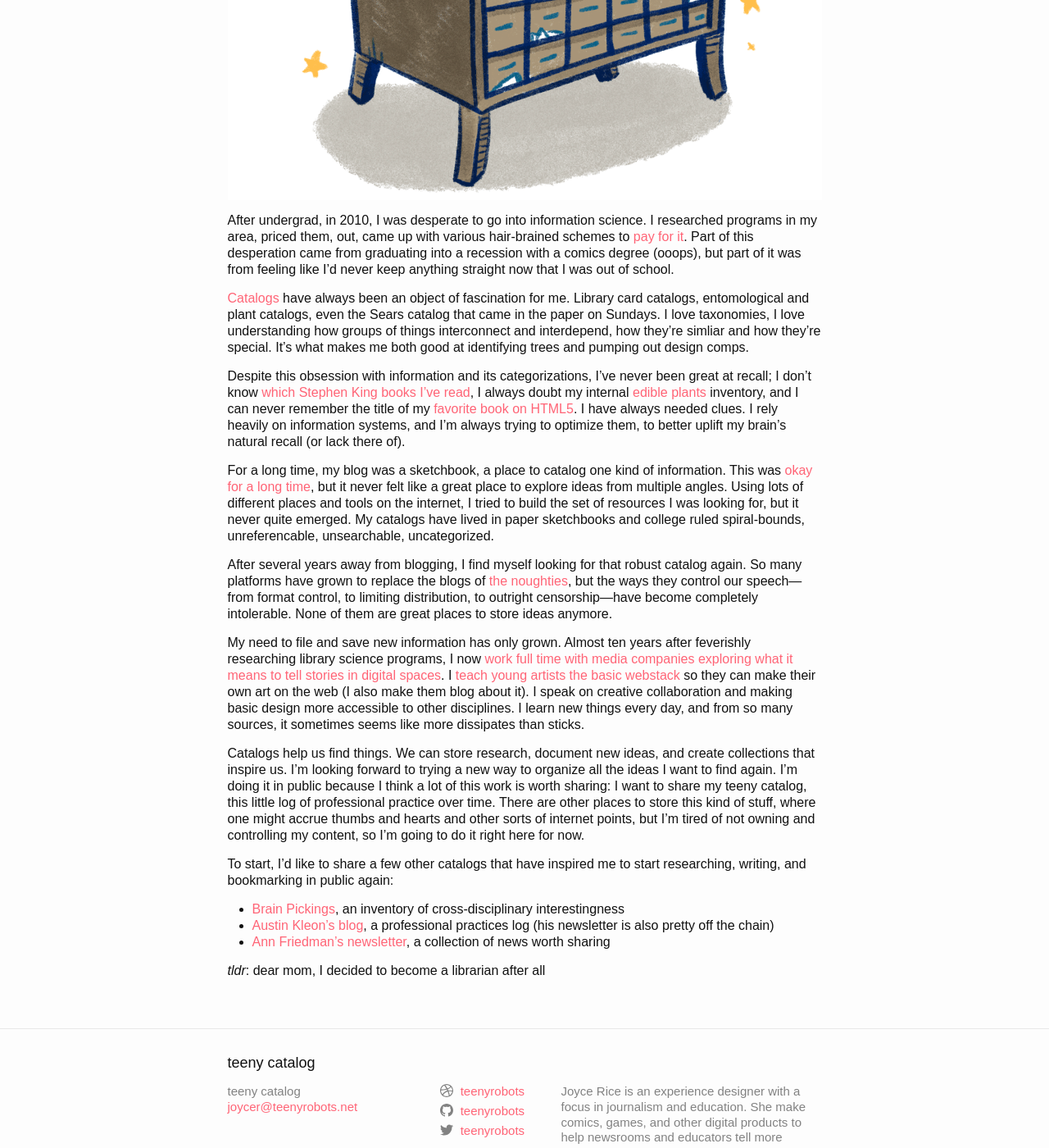
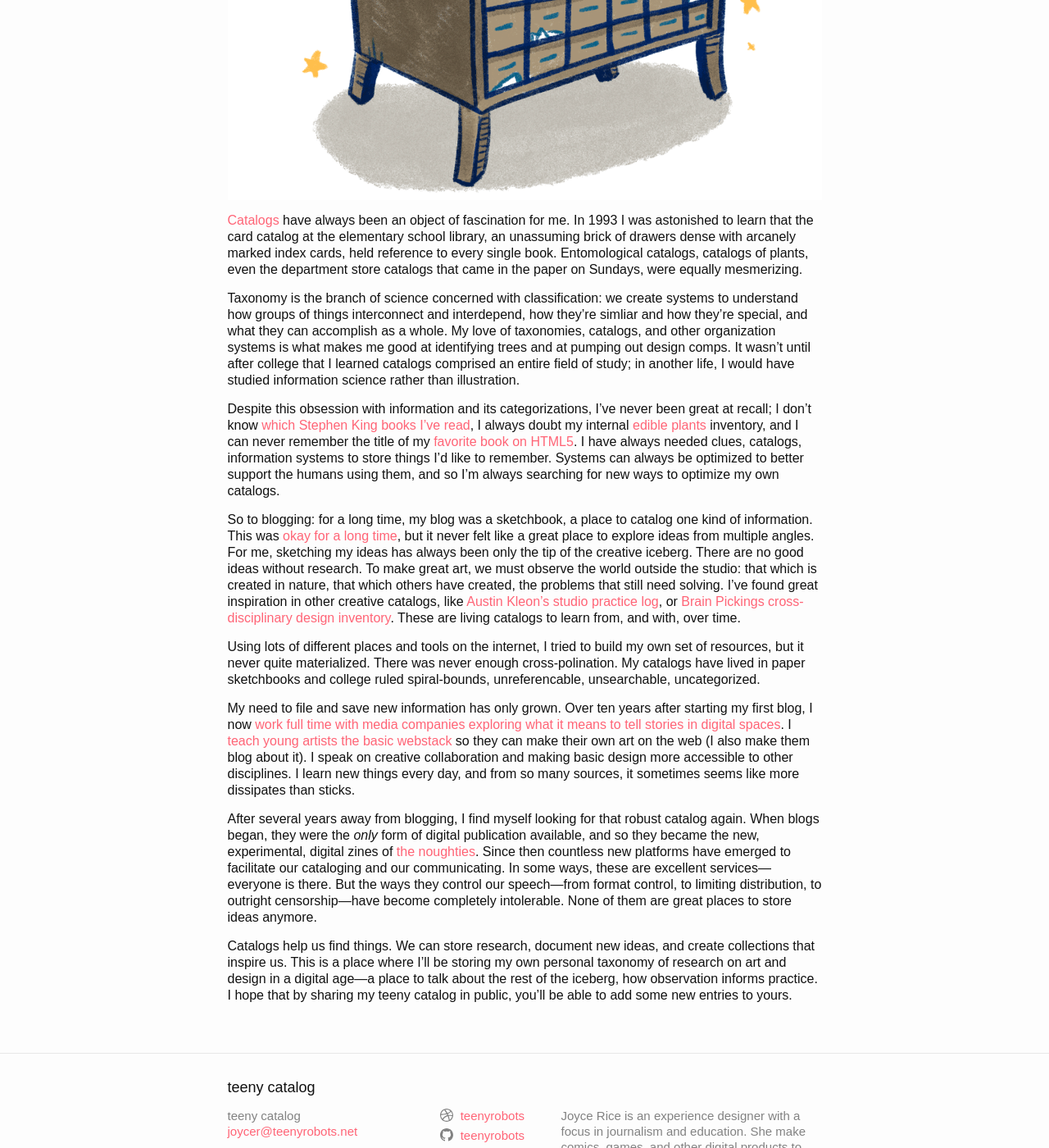
Before and after one commit to teenyrobots/teenyrobots.github.io2, a Jekyll site: the page built from _posts/2018-09-19-hello-world.md, in a window 1280 px wide and 1400 px high, scrolled down 702 px. Shown: the whole window at 82% size. Built offline with Jekyll 4.4.1, drawn with Linux system fonts in a browser that asks for light colours.

Commit message:
final revisions to first blog entry

```diff
--- a/_posts/2018-09-19-hello-world.md
+++ b/_posts/2018-09-19-hello-world.md
@@ -1,32 +1,24 @@
 ---
 layout: post
-title:  "Hello, World"
+title:  "Catalogs"
 date:   2018-09-18 15:15:00 -0700
 tags: bloggin
 ---
 
 ![catalog](/assets/postImages/0921-catalog2.gif)
 
-After undergrad, in 2010, I was desperate to go into information science. I researched programs in my area, priced them, out, came up with various hair-brained schemes to [pay for it](https://en.wikipedia.org/wiki/Debt-to-income_ratio){:target="_blank"}. Part of this desperation came from graduating into a recession with a comics degree (ooops), but part of it was from feeling like I'd never keep anything straight now that I was out of school.
+[Catalogs](https://en.wikipedia.org/wiki/Catalog){:target="_blank"} have always been an object of fascination for me. In 1993 I was astonished to learn that the card catalog at the elementary school library, an unassuming brick of drawers dense with arcanely marked index cards, held reference to every single book. Entomological catalogs, catalogs of plants, even the department store catalogs that came in the paper on Sundays, were equally mesmerizing.
 
+Taxonomy is the branch of science concerned with classification: we create systems to understand how groups of things interconnect and interdepend, how they're simliar and how they're special, and what they can accomplish as a whole. My love of taxonomies, catalogs, and other organization systems is what makes me good at identifying trees and at pumping out design comps. It wasn't until after college that I learned catalogs comprised an entire field of study; in another life, I would have studied information science rather than illustration.
 
+Despite this obsession with information and its categorizations, I've never been great at recall; I don't know [which Stephen King books I've read](https://www.goodreads.com/review/list/1398297-joycer?utf8=%E2%9C%93&search%5Bquery%5D=stephen+king){:target="_blank"}, I always doubt my internal [edible plants](https://www.google.com/search?q=chicken+of+the+woods&source=lnms&tbm=isch&sa=X&ved=0ahUKEwiigK2AjcjdAhW7HjQIHQcfC9YQ_AUIDigB&biw=1680&bih=948){:target="_blank"} inventory, and I can never remember the title of my [favorite book on HTML5](https://books.google.com/books/about/HTML5.html?id=uuGbAgAAQBAJ&source=kp_book_description){:target="_blank"}. I have always needed clues, catalogs, information systems to store things I'd like to remember. Systems can always be optimized to better support the humans using them, and so I'm always searching for new ways to optimize my own catalogs.
 
-[Catalogs](https://en.wikipedia.org/wiki/Catalog){:target="_blank"} have always been an object of fascination for me. Library card catalogs, entomological and plant catalogs, even the Sears catalog that came in the paper on Sundays. I love taxonomies, I love understanding how groups of things interconnect and interdepend, how they're simliar and how they're special. It's what makes me both good at identifying trees and pumping out design comps.
+So to blogging: for a long time, my blog was a sketchbook, a place to catalog one kind of information. This was [okay for a long time](http://teenyrobots.tumblr.com){:target="_blank"}, but it never felt like a great place to explore ideas from multiple angles. For me, sketching my ideas has always been only the tip of the creative iceberg. There are no good ideas without research. To make great art, we must observe the world outside the studio: that which is created in nature, that which others have created, the problems that still need solving. I've found great inspiration in other creative catalogs, like [Austin Kleon's studio practice log](https://austinkleon.com/){:target="_blank"}, or [Brain Pickings cross-disciplinary design inventory](https://www.brainpickings.org/){:target="_blank"}. These are living catalogs to learn from, and with, over time.
 
-Despite this obsession with information and its categorizations, I've never been great at recall; I don't know [which Stephen King books I've read](https://www.goodreads.com/review/list/1398297-joycer?utf8=%E2%9C%93&search%5Bquery%5D=stephen+king){:target="_blank"}, I always doubt my internal [edible plants](https://www.google.com/search?q=chicken+of+the+woods&source=lnms&tbm=isch&sa=X&ved=0ahUKEwiigK2AjcjdAhW7HjQIHQcfC9YQ_AUIDigB&biw=1680&bih=948){:target="_blank"} inventory, and I can never remember the title of my [favorite book on HTML5](https://books.google.com/books/about/HTML5.html?id=uuGbAgAAQBAJ&source=kp_book_description){:target="_blank"}. I have always needed clues. I rely heavily on information systems, and I'm always trying to optimize them, to better uplift my brain's natural recall (or lack there of).
+Using lots of different places and tools on the internet, I tried to build my own set of resources, but it never quite materialized. There was never enough cross-polination. My catalogs have lived in paper sketchbooks and college ruled spiral-bounds, unreferencable, unsearchable, uncategorized.
 
-For a long time, my blog was a sketchbook, a place to catalog one kind of information. This was [okay for a long time](http://teenyrobots.tumblr.com){:target="_blank"}, but it never felt like a great place to explore ideas from multiple angles. Using lots of different places and tools on the internet, I tried to build the set of resources I was looking for, but it never quite emerged. My catalogs have lived in paper sketchbooks and college ruled spiral-bounds, unreferencable, unsearchable, uncategorized.
+My need to file and save new information has only grown. Over ten years after starting my first blog, I now [work full time with media companies exploring what it means to tell stories in digital spaces](http://teenyrobots.net/work.html). I [teach young artists the basic webstack](https://www.cca.edu/academics/faculty/jrice2){:target="_blank"} so they can make their own art on the web (I also make them blog about it). I speak on creative collaboration and making basic design more accessible to other disciplines. I learn new things every day, and from so many sources, it sometimes seems like more dissipates than sticks.
 
-After several years away from blogging, I find myself looking for that robust catalog again. So many platforms have grown to replace the blogs of [the noughties](https://en.wiktionary.org/wiki/noughties){:target="_blank"}, but the ways they control our speech—from format control, to limiting distribution, to outright censorship—have become completely intolerable. None of them are great places to store ideas anymore.
+After several years away from blogging, I find myself looking for that robust catalog again. When blogs began, they were the *only* form of digital publication available, and so they became the new, experimental, digital zines of [the noughties](https://en.wiktionary.org/wiki/noughties){:target="_blank"}. Since then countless new platforms have emerged to facilitate our cataloging and our communicating. In some ways, these are excellent services—everyone is there. But the ways they control our speech—from format control, to limiting distribution, to outright censorship—have become completely intolerable. None of them are great places to store ideas anymore.
 
-My need to file and save new information has only grown. Almost ten years after feverishly researching library science programs, I now [work full time with media companies exploring what it means to tell stories in digital spaces](http://teenyrobots.net/work.html). I [teach young artists the basic webstack](https://www.cca.edu/academics/faculty/jrice2){:target="_blank"} so they can make their own art on the web (I also make them blog about it). I speak on creative collaboration and making basic design more accessible to other disciplines. I learn new things every day, and from so many sources, it sometimes seems like more dissipates than sticks.
-
-Catalogs help us find things. We can store research, document new ideas, and create collections that inspire us. I'm looking forward to trying a new way to organize all the ideas I want to find again. I'm doing it in public because I think a lot of this work is worth sharing: I want to share my teeny catalog, this little log of professional practice over time. There are other places to store this kind of stuff, where one might accrue thumbs and hearts and other sorts of internet points, but I'm tired of not owning and controlling my content, so I'm going to do it right here for now.
-
-To start, I'd like to share a few other catalogs that have inspired me to start researching, writing, and bookmarking in public again:
-
-+ [Brain Pickings](https://www.brainpickings.org/){:target="_blank"}, an inventory of cross-disciplinary interestingness
-+ [Austin Kleon's blog](https://austinkleon.com/){:target="_blank"}, a professional practices log (his newsletter is also pretty off the chain)
-+ [Ann Friedman's newsletter](https://www.annfriedman.com/weekly/){:target="_blank"}, a collection of news worth sharing
-
-*tldr*: dear mom, I decided to become a librarian after all
+Catalogs help us find things. We can store research, document new ideas, and create collections that inspire us. This is a place where I'll be storing my own personal taxonomy of research on art and design in a digital age—a place to talk about the rest of the iceberg, how observation informs practice. I hope that by sharing my teeny catalog in public, you'll be able to add some new entries to yours.
```
Also changed, not shown: _drafts/2018-09-19-hello-world.md (added, +30 -0 lines).
